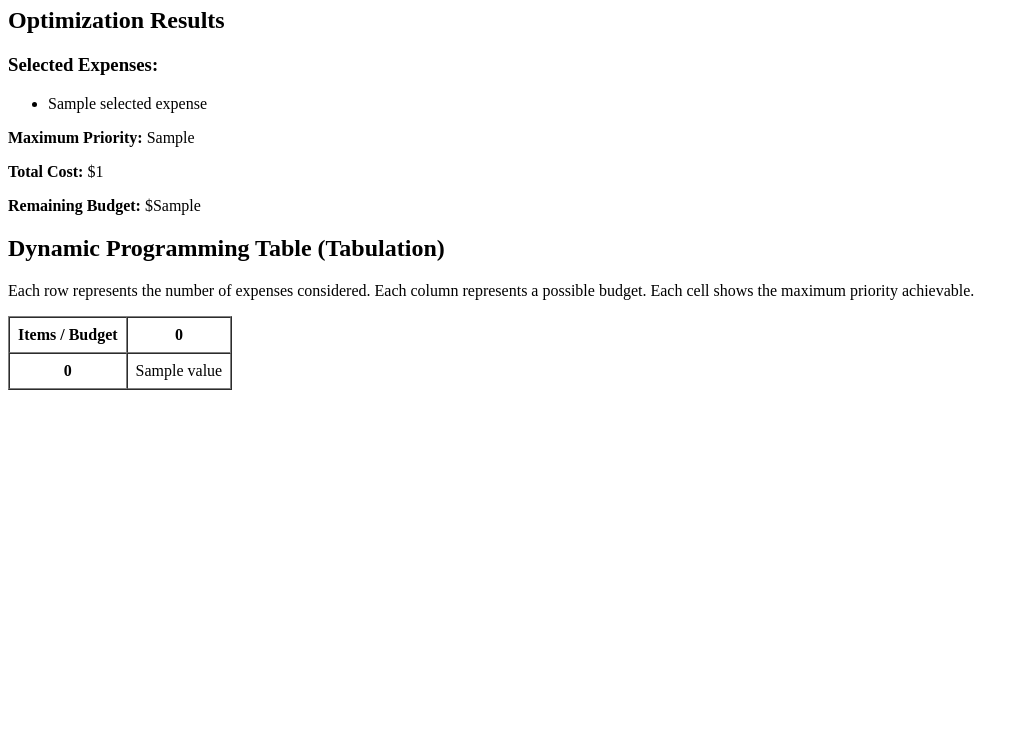
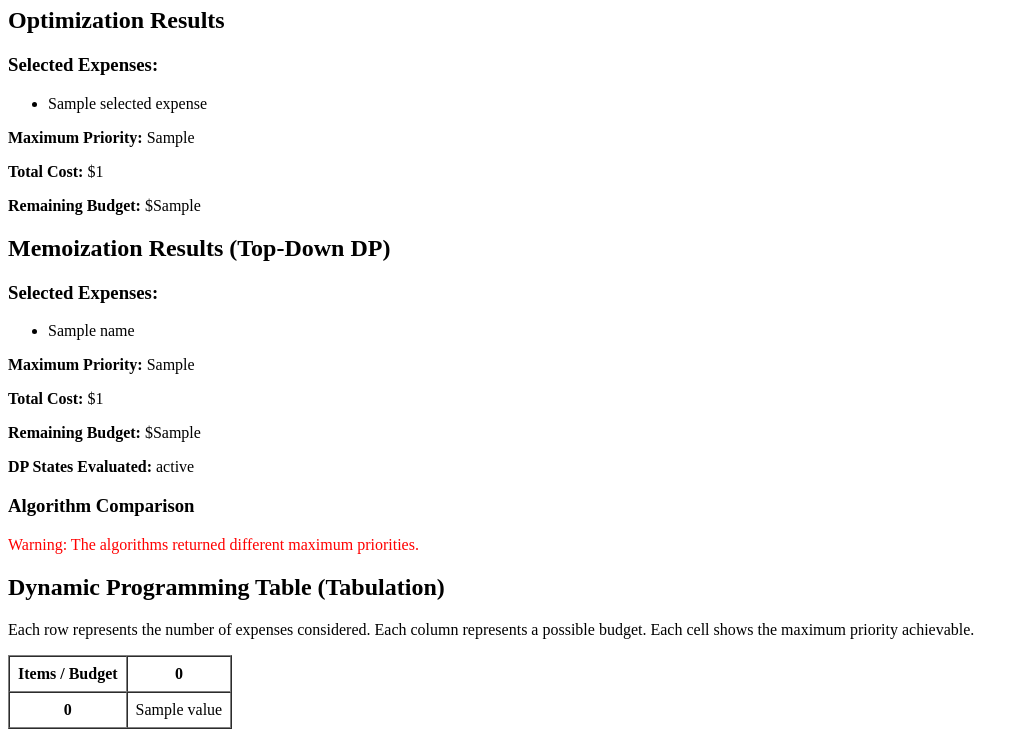
Before and after one commit to gairepragyan/SmartBudget---CSCE-4110, a Flask app: template templates/index.html in a window 1280 px wide. Shown: the part 438-1175 px from the top of the page, without its empty margins (0-1029 px from the left). Before the commit the page ends 828 px from the top, so only its background shows below. Run offline with Flask 3, Linux system fonts and the light colour scheme; the template is opened without the code that fills it: most values are stand-ins (such as "Sample title", 1, 10 or a date in 2020).

Commit message:
Integrate memoization algorithm with Flask interface

```diff
--- a/app.py
+++ b/app.py
@@ -1,6 +1,7 @@
 
 from flask import Flask, render_template, request
 from Tabulation import solve_budget, knapsack_tabulation
+from Memoization import knapsack_memoization
 
 app = Flask(__name__)
 
@@ -10,6 +11,7 @@ def home():
     error = None
     success = None
     result = None
+    memo_result = None
     dp_table = None
 
     budget = ""
@@ -90,6 +92,9 @@ def home():
                         result = solve_budget(
                             names, costs, priorities, budget_value
                         )
+                        memo_result = knapsack_memoization(
+                            valid_expenses, budget_value
+                        )
                         if budget_value <= 20:
                             dp_table = knapsack_tabulation(
                                 costs, priorities, budget_value
@@ -107,6 +112,7 @@ def home():
         budget=budget,
         expenses=expenses,
         result=result,
+        memo_result=memo_result,
         dp_table=dp_table,
     )
 
--- a/templates/index.html
+++ b/templates/index.html
@@ -121,6 +121,57 @@
 
     {% endif %}
 
+
+    {% if memo_result %}
+
+        <h2>Memoization Results (Top-Down DP)</h2>
+
+        <h3>Selected Expenses:</h3>
+
+        {% if memo_result.selected_expenses %}
+            <ul>
+                {% for expense in memo_result.selected_expenses %}
+                    <li>{{ expense.name }}</li>
+                {% endfor %}
+            </ul>
+        {% else %}
+            <p>No expenses selected.</p>
+        {% endif %}
+
+        <p>
+            <strong>Maximum Priority:</strong>
+            {{ memo_result.maximum_priority }}
+        </p>
+
+        <p>
+            <strong>Total Cost:</strong>
+            ${{ memo_result.total_spent }}
+        </p>
+
+        <p>
+            <strong>Remaining Budget:</strong>
+            ${{ memo_result.remaining_budget }}
+        </p>
+
+        <p>
+            <strong>DP States Evaluated:</strong>
+            {{ memo_result.states_evaluated }}
+        </p>
+
+        <h3>Algorithm Comparison</h3>
+
+        {% if result.maximum_priority == memo_result.maximum_priority %}
+            <p style="color: green;">
+                Both algorithms agree on the maximum priority.
+            </p>
+        {% else %}
+            <p style="color: red;">
+                Warning: The algorithms returned different maximum priorities.
+            </p>
+        {% endif %}
+
+    {% endif %}
+
     {% if dp_table %}
 
         <h2>Dynamic Programming Table (Tabulation)</h2>
```
